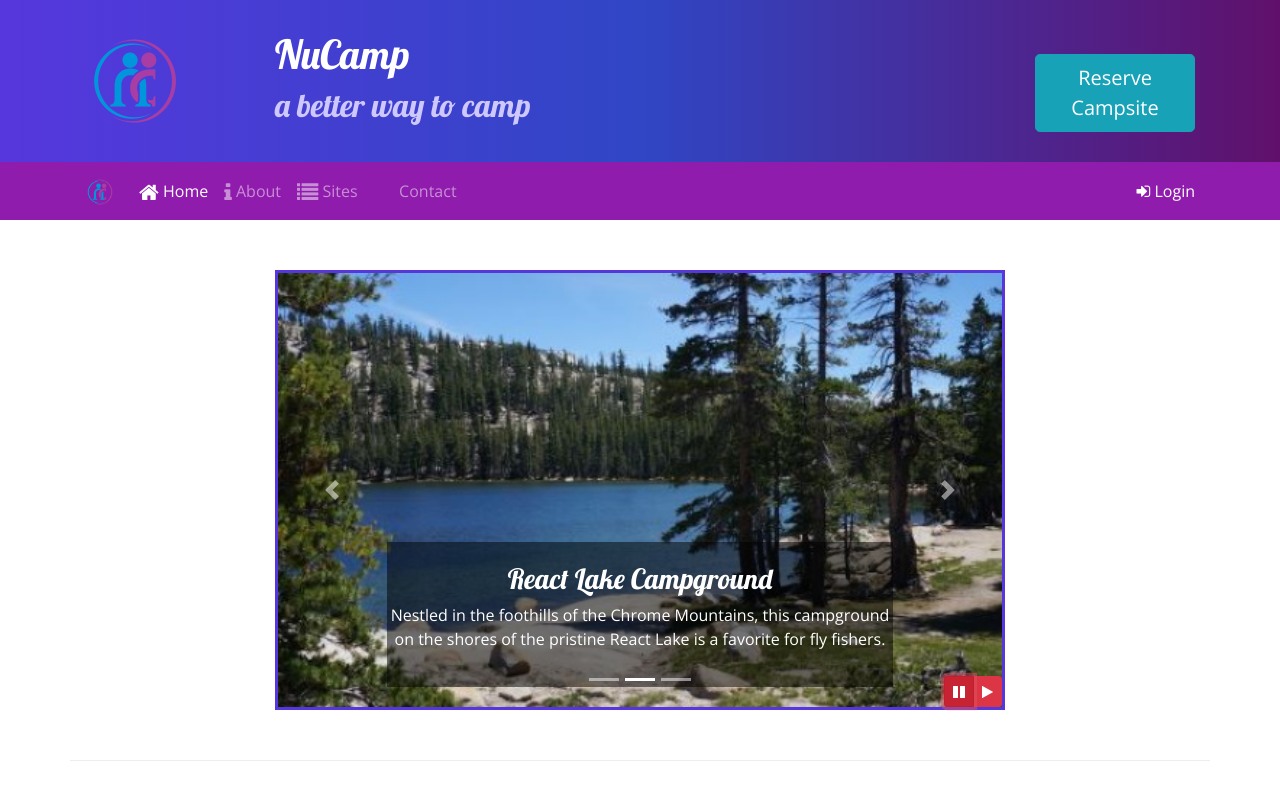
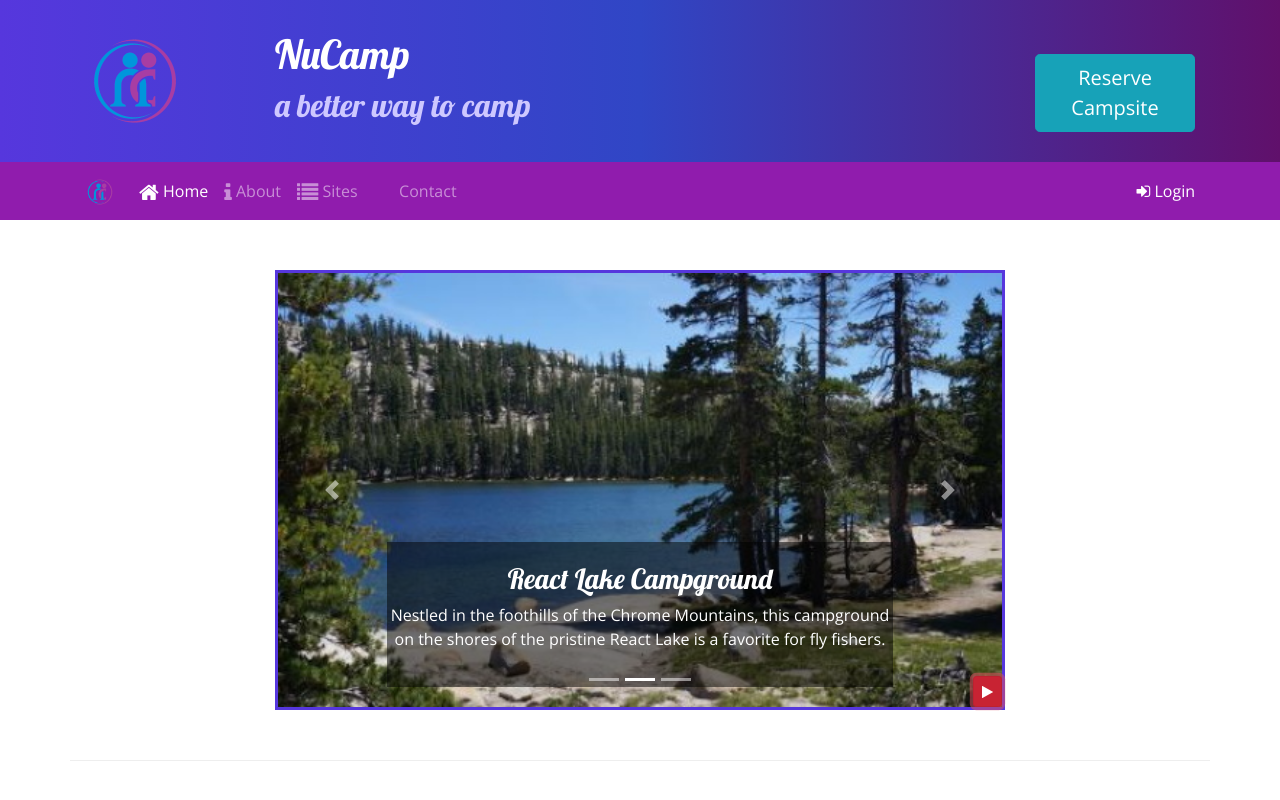
Before and after one commit to brains219/bootstrapintro, a website: page index.html in a window 1280 px wide. Both pictures are taken after a click on the button 959 px from the left and 691 px from the top of the page. Shown: the top 800 px of the page. Drawn offline with nearby package versions, Linux system fonts and the light colour scheme.

Commit message:
changed play pause button to work as 1 button. used jQuery

```diff
--- a/index.html
+++ b/index.html
@@ -201,16 +201,9 @@
                             <span class="carousel-control-next-icon"></span>
                             <span class="sr-only">Next</span>
                         </a>
-                        <div class="btn-group" id="carouselButton">
-
-                            <button class="btn btn-danger btn-sm" id="carouselPause">
+                            <button class="btn btn-danger btn-sm" id="carouselButton">
                                 <i class="fa fa-pause"></i>
                             </button>
-                            <button class="btn btn-danger btn-sm" id="carouselPlay">
-                                <i class="fa fa-play"></i>
-                            </button>
-
-                        </div>
                     </div>
                 </div>
             </div>
@@ -302,12 +295,18 @@
     <script>
         $(function() {
             $(".carousel").carousel({interval: 2000});
-            $("#carouselPause").click(function(){
+            $("#carouselButton").click(function(){
                 $(".carousel").carousel("pause");
+                    if ($("#carouselButton").children("i").hasClass("fa-pause") ) {
+                        $(".carousel").carousel("pause");
+                        $("#carouselButton").children("i").removeClass("fa-pause");
+                        $("#carouselButton").children("i").addClass("fa-play");
+                    } else {
+                        $(".carousel").carousel("cycle");
+                        $("#carouselButton").children("i").removeClass("fa-play");
+                        $("#carouselButton").children("i").addClass("fa-pause");
+                    }
             });
-            $("#carouselPlay").click(function(){
-                $(".carousel").carousel("cycle");
-            })
         });
     </script>
 
```
Also changed, not shown: 1 other file.
